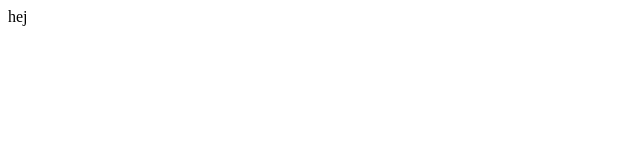
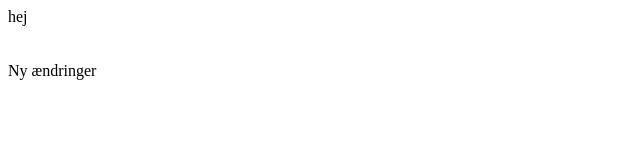
Before and after one commit to mpeder75/demo, a plain HTML site: page index.html in a window 1280 px wide. Shown: the full height of the page, 0-640 px from the left. Drawn offline with Linux system fonts and the light colour scheme.

Commit message:
Added index.html and new stuff
some description2

```diff
--- a/index.html
+++ b/index.html
@@ -1 +1,4 @@
 <div>hej</div>
+<br>
+<br>
+<div>Ny ændringer</div>
```
Also changed, not shown: 1 other file.
